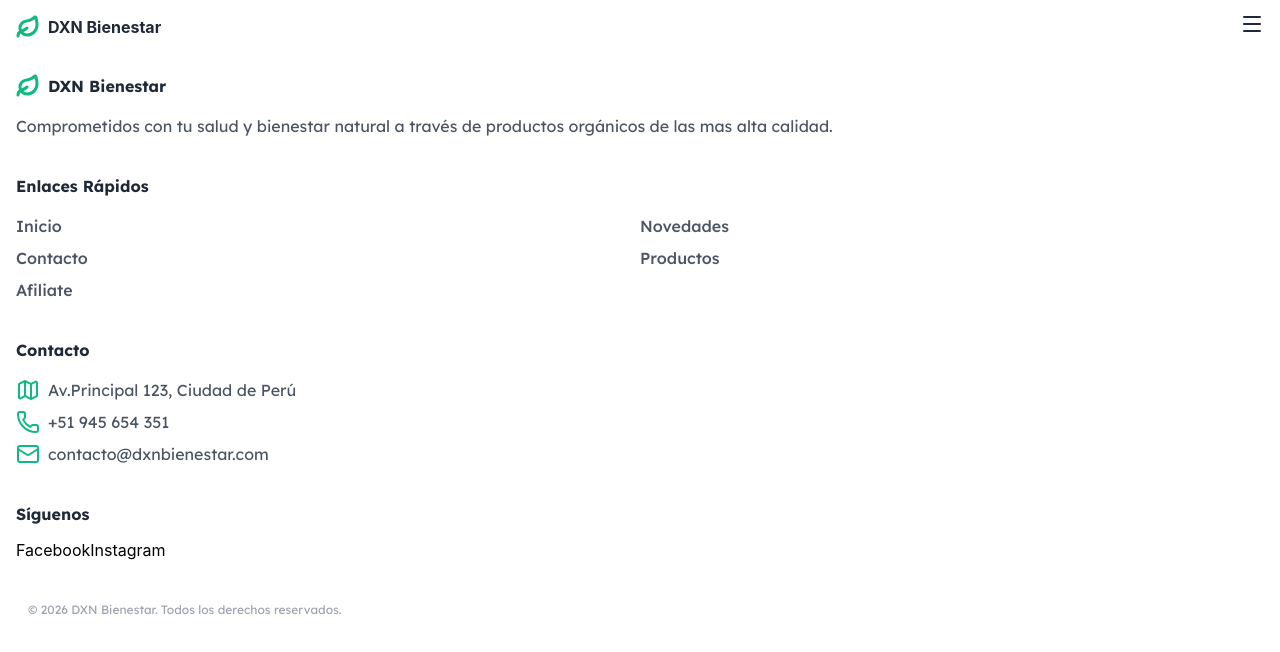
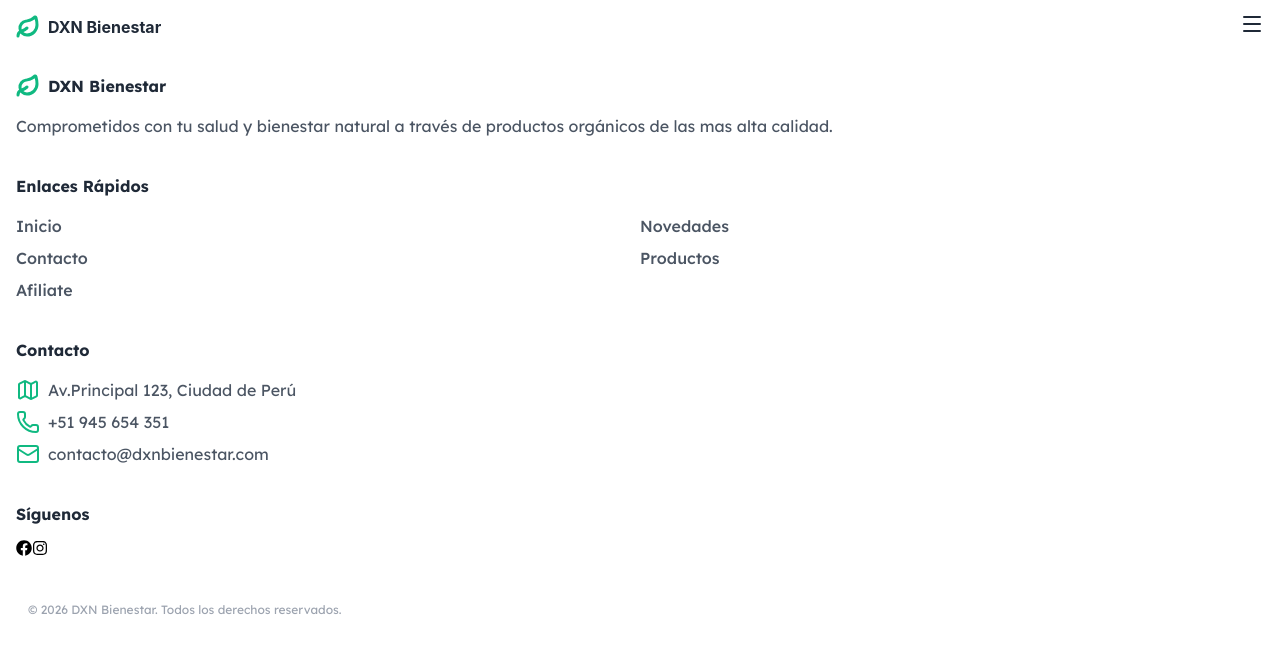
Before and after one commit to San-Tri/dxn_bienestar, a React (Vite) app: page / in a window 1280 px wide. Shown: the top 652 px of the page. Built offline with nearby package versions, Linux system fonts and the light colour scheme.

Commit message:
feat: importar los iconos de react-icons al footer

```diff
--- a/src/components/Footer.tsx
+++ b/src/components/Footer.tsx
@@ -1,4 +1,5 @@
 import { Leaf, Map, Phone, Mail } from "lucide-react";
+import { FaFacebook, FaInstagram } from "react-icons/fa";
 
 function Footer() {
   return (
@@ -95,8 +96,12 @@ function Footer() {
         <h2 className="font-bold text-[#1F2937] font-['Lexend'] pb-3">
           Síguenos
         </h2>
-        <button>Facebook</button>
-        <button>Instagram</button>
+        <button>
+          <FaFacebook />
+        </button>
+        <button>
+          <FaInstagram />
+        </button>
       </div>
       {/* Foot */}
       <div className="foot m-5">
```
